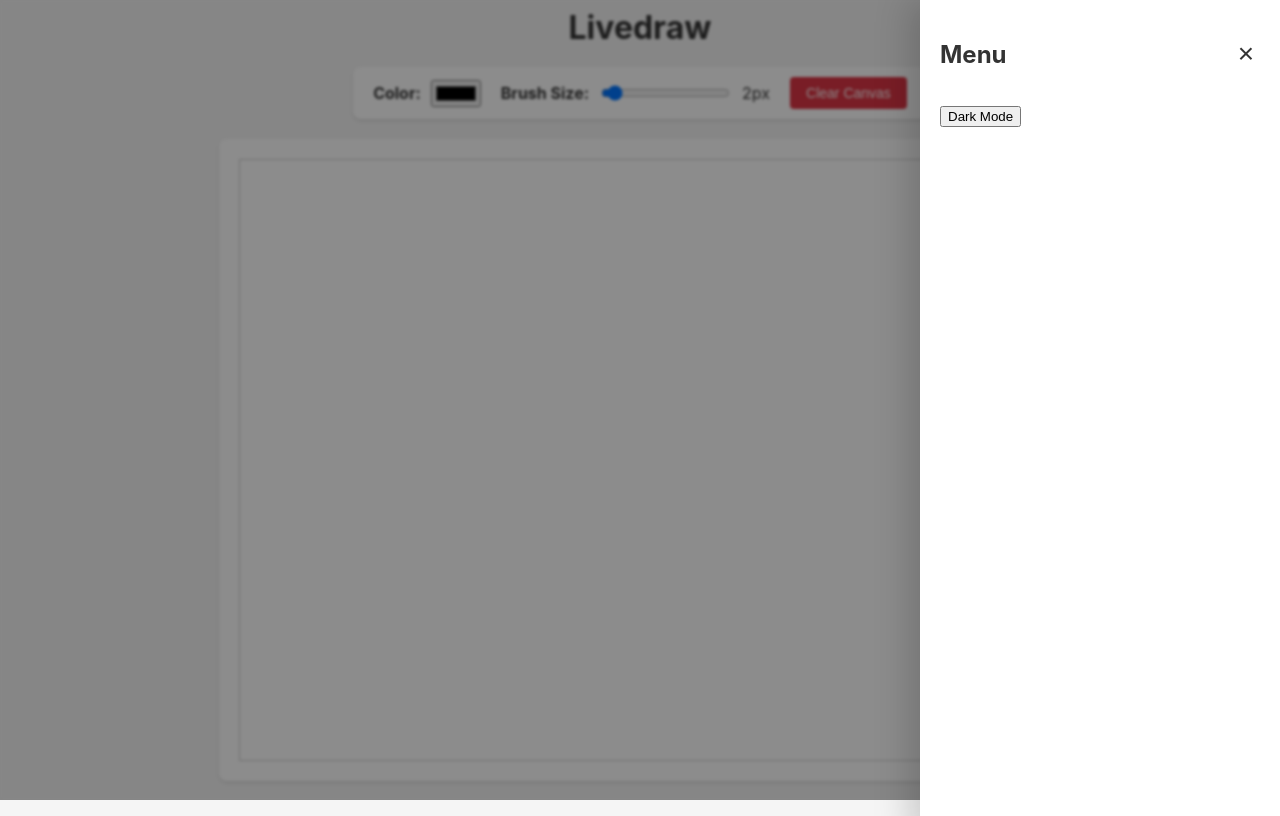
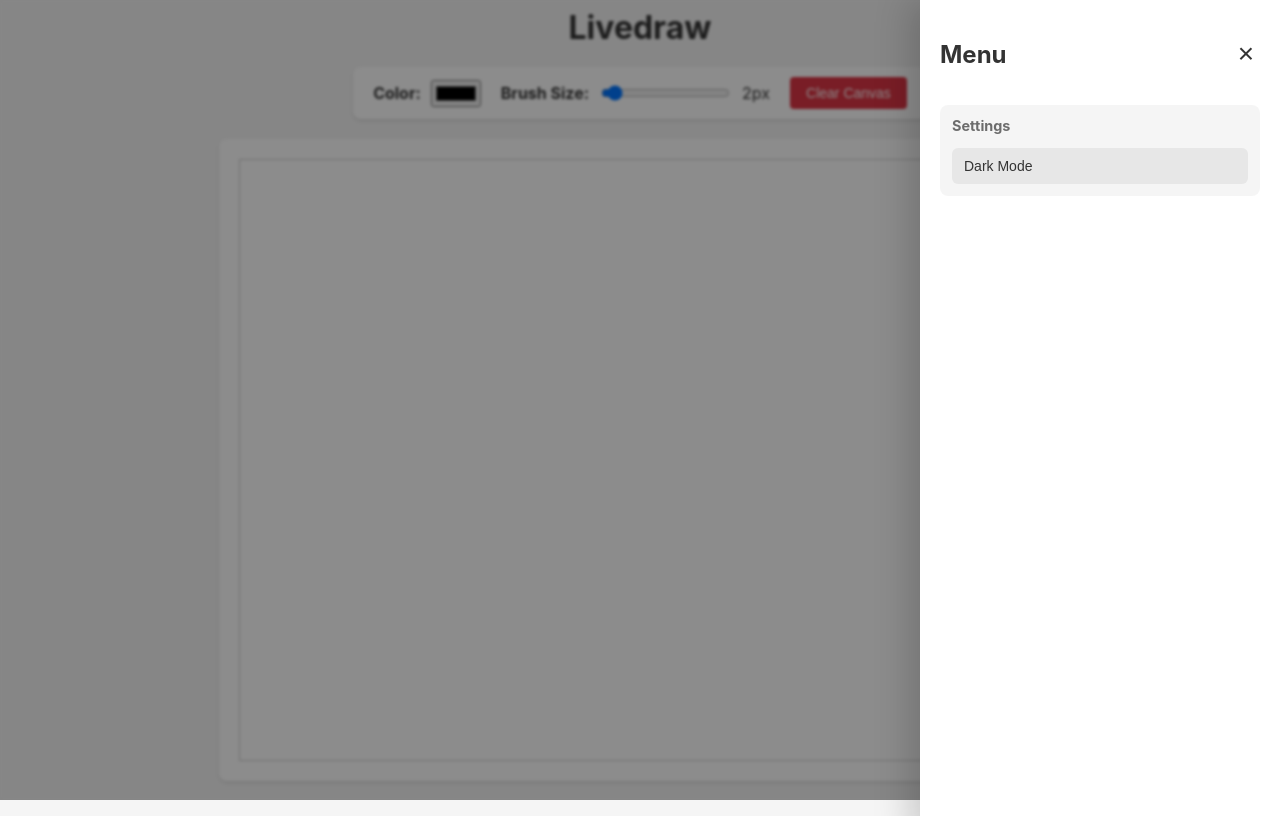
Before and after one commit to francis-chung/livedraw, a React (Vite) app in the folder client/: page / in a window 1280 px wide. Both pictures are taken after a click on the button "Open menu". Built offline with nearby package versions, Linux system fonts and the light colour scheme; no server answers.

Commit message:
style sidebar settings

```diff
--- a/client/src/App.css
+++ b/client/src/App.css
@@ -17,6 +17,9 @@ body.light {
   --canvas-border: #cccccc;
   --toolbar-background: #ffffff;
   --sidebar-background: #ffffff;
+  --sidebar-settings-background: rgba(0, 0, 0, 0.04);
+  --sidebar-button: rgba(0, 0, 0, 0.06);
+  --sidebar-button-hover: rgba(0, 0, 0, 0.1);
 }
 
 body.dark {
@@ -26,6 +29,9 @@ body.dark {
   --canvas-border: #333333;
   --toolbar-background: #1e1e1e;
   --sidebar-background: #1e1e1e;
+  --sidebar-settings-background: rgba(255, 255, 255, 0.04);
+  --sidebar-button: rgba(255, 255, 255, 0.06);
+  --sidebar-button-hover: rgba(255, 255, 255, 0.1);
 }
 
 .app {
--- a/client/src/HamburgerMenu.jsx
+++ b/client/src/HamburgerMenu.jsx
@@ -48,6 +48,7 @@ export default function HamburgerMenu() {
                             </button>
                         </div>
                         <div className="sidebar-settings">
+                            <h3>Settings</h3>
                             <DarkMode />
                         </div>
                     </aside>
--- a/client/src/hamburgerMenu.css
+++ b/client/src/hamburgerMenu.css
@@ -75,6 +75,52 @@
     transition: color 0.3s;
 }
 
+.sidebar-settings {
+    display: flex;
+    flex-direction: column;
+    gap: 8px;
+    padding: 12px;
+    border-radius: 8px;
+    background: var(--sidebar-settings-background);
+}
+
+.sidebar-settings h3 {
+    margin: 0 0 6px 0;
+    font-size: 0.9rem;
+    color: var(--text-color);
+    opacity: 0.7;
+}
+
+.sidebar-settings button {
+    width: 100%;
+    padding: 10px 12px;
+    border: none;
+    border-radius: 6px;
+    background: var(--sidebar-button);
+    color: var(--text-color);
+    cursor: pointer;
+    text-align: left;
+    font-size: 14px;
+    transition: background 0.2s, transform 0.1s;
+}
+
+.sidebar-settings button:hover {
+    background: var(--sidebar-button-hover);
+}
+
+.sidebar-settings button:active {
+    transform: scale(0.98);
+}
+
+.sidebar-settings.danger {
+    background: rgba(220, 53, 69, 0.15);
+    color: #ff6b6b;
+}
+
+.sidebar-settings.danger {
+    background: rgba(220, 53, 69, 0.25);
+}
+
 @keyframes slideIn {
     from {
         transform: translateX(100%);
```
